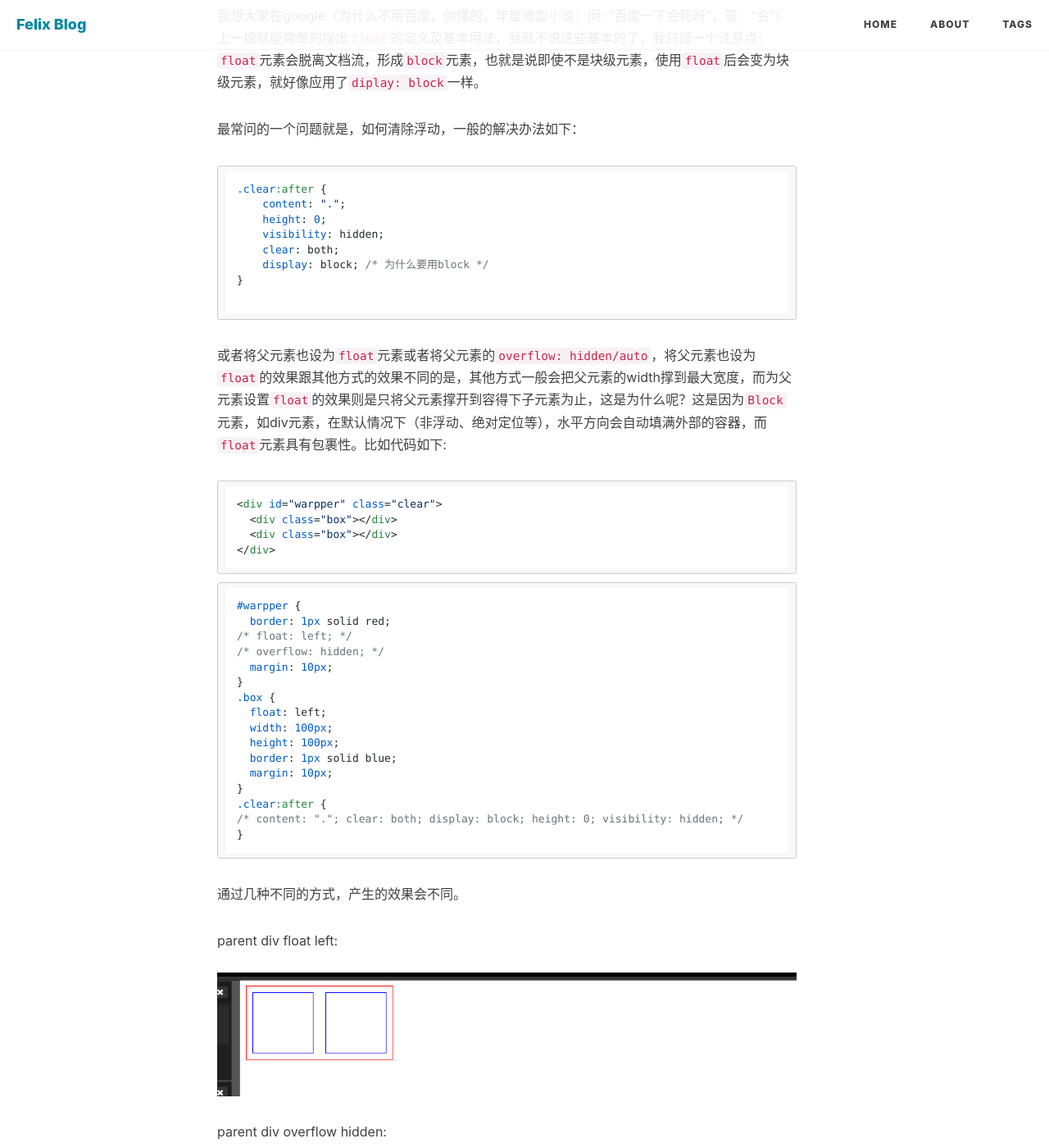
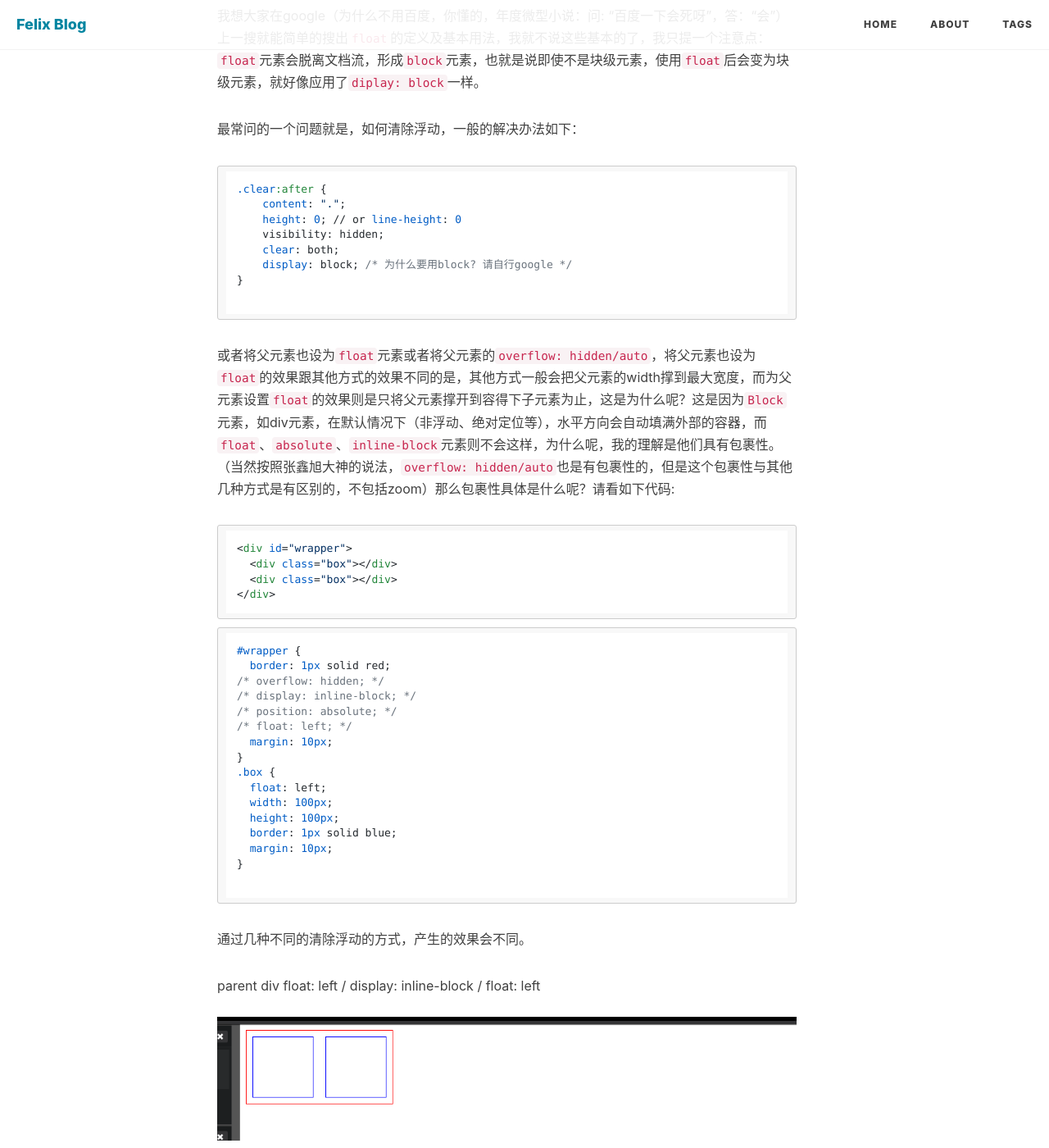
Before and after one commit to sheguloves/blog, a Jekyll site: the page built from _posts/2016-05-08-CSS-Start-from-Zero.md, in a window 1280 px wide and 1400 px high, scrolled down 1149 px. Shown: the whole window at 82% size. Built offline with Jekyll 4.4.1, drawn with Linux system fonts in a browser that asks for light colours; nearby versions of some CDN libraries; comment, search, counter and statistics services are not loaded; some of the changed text lies outside the part shown.

Commit message:
Update post

````diff
--- a/_posts/2016-05-08-CSS-Notes.md
+++ b/_posts/2016-05-08-CSS-Start-from-Zero.md
@@ -27,27 +27,29 @@
 ```
 .clear:after {
     content: ".";
-    height: 0;
+    height: 0; // or line-height: 0
     visibility: hidden;
     clear: both;
-    display: block; /* 为什么要用block */
+    display: block; /* 为什么要用block? 请自行google */
 }
 
 ```
-或者将父元素也设为`float`元素或者将父元素的`overflow: hidden/auto`，将父元素也设为`float`的效果跟其他方式的效果不同的是，其他方式一般会把父元素的width撑到最大宽度，而为父元素设置`float`的效果则是只将父元素撑开到容得下子元素为止，这是为什么呢？这是因为`Block`元素，如div元素，在默认情况下（非浮动、绝对定位等），水平方向会自动填满外部的容器，而`float`元素具有包裹性。比如代码如下:
+或者将父元素也设为`float`元素或者将父元素的`overflow: hidden/auto`，将父元素也设为`float`的效果跟其他方式的效果不同的是，其他方式一般会把父元素的width撑到最大宽度，而为父元素设置`float`的效果则是只将父元素撑开到容得下子元素为止，这是为什么呢？这是因为`Block`元素，如div元素，在默认情况下（非浮动、绝对定位等），水平方向会自动填满外部的容器，而`float`、`absolute`、`inline-block`元素则不会这样，为什么呢，我的理解是他们具有包裹性。（当然按照张鑫旭大神的说法，`overflow: hidden/auto`也是有包裹性的，但是这个包裹性与其他几种方式是有区别的，不包括zoom）那么包裹性具体是什么呢？请看如下代码:
 
 ```
-<div id="warpper" class="clear">
+<div id="wrapper">
   <div class="box"></div>
   <div class="box"></div>
 </div>
 ```
 
 ```
-#warpper {
+#wrapper {
   border: 1px solid red;
+/*   overflow: hidden; */
+/*   display: inline-block; */
+/*   position: absolute; */
 /*   float: left; */
-/*   overflow: hidden; */
   margin: 10px;
 }
 .box {
@@ -57,18 +59,14 @@
   border: 1px solid blue;
   margin: 10px;
 }
-.clear:after {
-/*   content: ".";
-  clear: both;
-  display: block;
-  height: 0;
-  visibility: hidden; */
-}
+
 ```
-通过几种不同的方式，产生的效果会不同。
+通过几种不同的清除浮动的方式，产生的效果会不同。
 
-parent div float left:
+parent div float: left / display: inline-block / float: left
 ![parent div float left](/img/css-notes/float-left.png "Parent div float left")
 
-parent div overflow hidden:
+parent div overflow: hidden
 ![parent div overflow hidden](/img/css-notes/overflow-hidden.png "Parent div overflow hidden")
+
+如果想对包裹性及清除浮动有更加深入的了解，请参考张鑫旭大神的[对overflow与zoom清除浮动的一些认识](http://www.zhangxinxu.com/wordpress/2010/01/%E5%AF%B9overflow%E4%B8%8Ezoom%E6%B8%85%E9%99%A4%E6%B5%AE%E5%8A%A8%E7%9A%84%E4%B8%80%E4%BA%9B%E8%AE%A4%E8%AF%86/)
````
